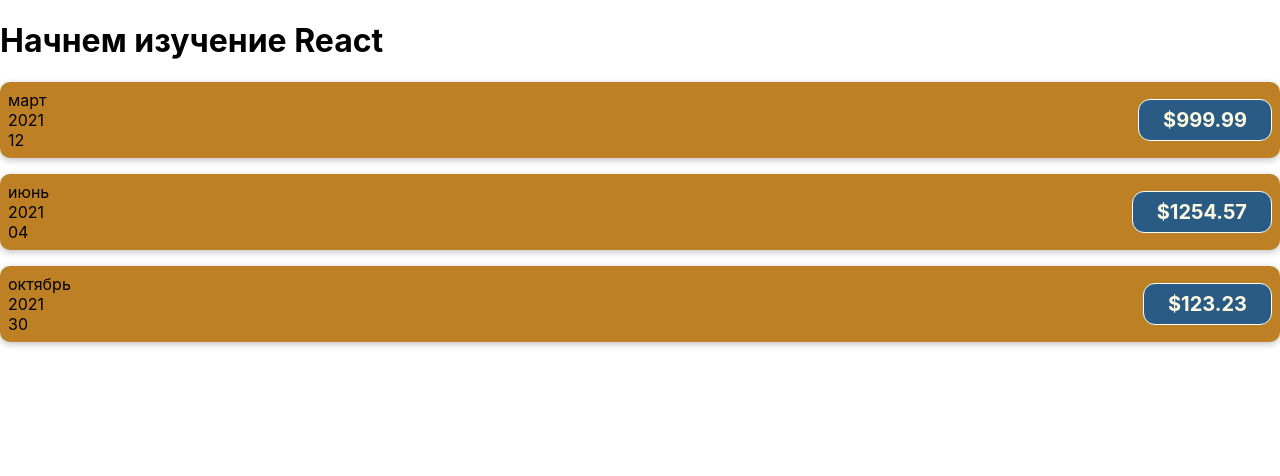
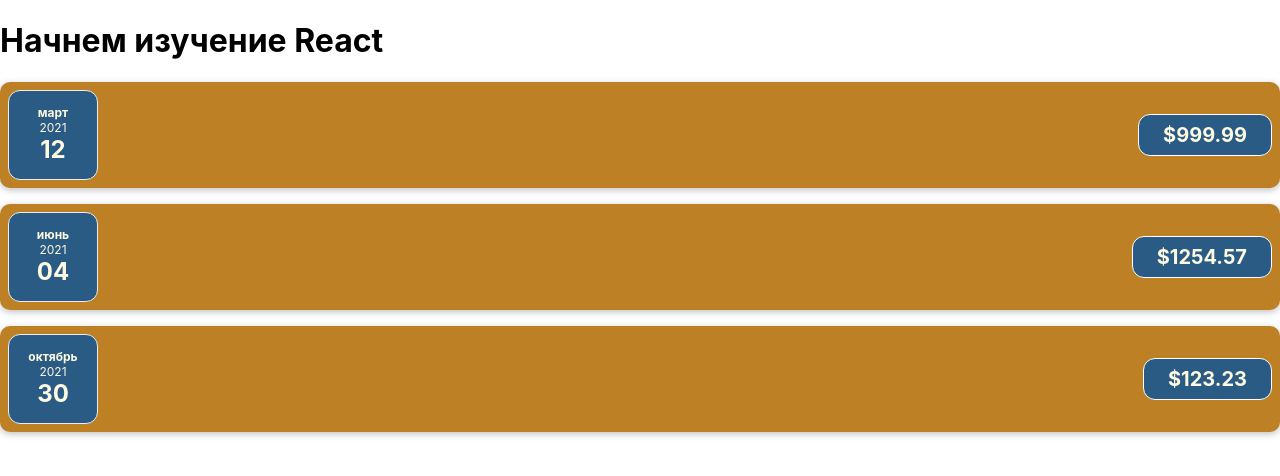
Before and after one commit to ZayMax1977/my-finance, a JavaScript app: page / in a window 1280 px wide. Shown: the top 476 px of the page. Built offline with nearby package versions, Linux system fonts and the light colour scheme.

Commit message:
props через props

```diff
--- /dev/null
+++ b/src/components/CostDate.css
@@ -0,0 +1,26 @@
+.cost-date {
+    display: flex;
+    flex-direction: column;
+    width: 5.5rem;
+    height: 5.5rem;
+    border: 1px solid #ececec;
+    background-color: #2a5b84;
+    color: #fefae1;
+    border-radius: 12px;
+    align-items: center;
+    justify-content: center;
+  }
+
+  .cost-date__month {
+    font-size: 0.75rem;
+    font-weight: bold;
+  }
+
+  .cost-date__year {
+    font-size: 0.75rem;
+  }
+
+  .cost-date__day {
+    font-size: 1.5rem;
+    font-weight: bold;
+  }
--- /dev/null
+++ b/src/components/CostDate.js
@@ -0,0 +1,16 @@
+import "./CostDate.css"
+
+function CostDate(props){
+    const month = props.date.toLocaleString('ru-RU',{month:'long'})
+    const year = props.date.getFullYear();
+    const day = props.date.toLocaleString('ru-RU',{day:'2-digit'})
+    return(
+        <div className="cost-date">
+            <div className="cost-date__month">{month}</div>
+            <div className="cost-date__year">{year}</div>
+            <div className="cost-date__day">{day}</div>
+        </div>
+    );
+}
+
+export default CostDate
--- a/src/components/CostItem.js
+++ b/src/components/CostItem.js
@@ -1,19 +1,12 @@
 import './CostItem.css';
-
+import CostDate from './CostDate';
 
 
 function CostItem(props){
-    const month = props.date.toLocaleString('ru-RU',{month:'long'})
-    const year = props.date.getFullYear();
-    const day = props.date.toLocaleString('ru-RU',{day:'2-digit'})
+
     return(
         <div className='cost-item'>
-            <div>
-                <div>{month}</div>
-                <div>{year}</div>
-                <div>{day}</div>
-
-            </div>
+          <CostDate date={props.date}/>
             <div className='cost-item__description'>
                 <h2>{props.description}</h2>
                 <div className='cost-item__price'>${props.amount}</div>
```
